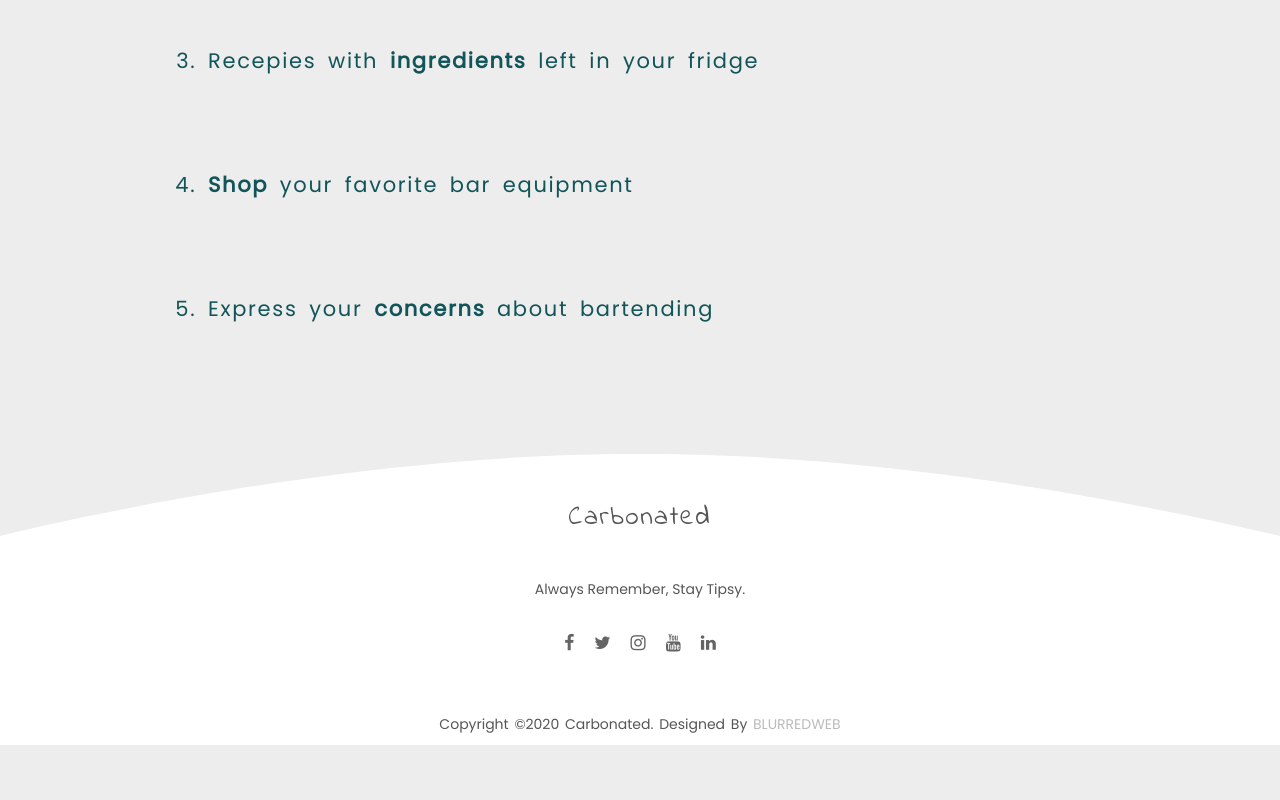
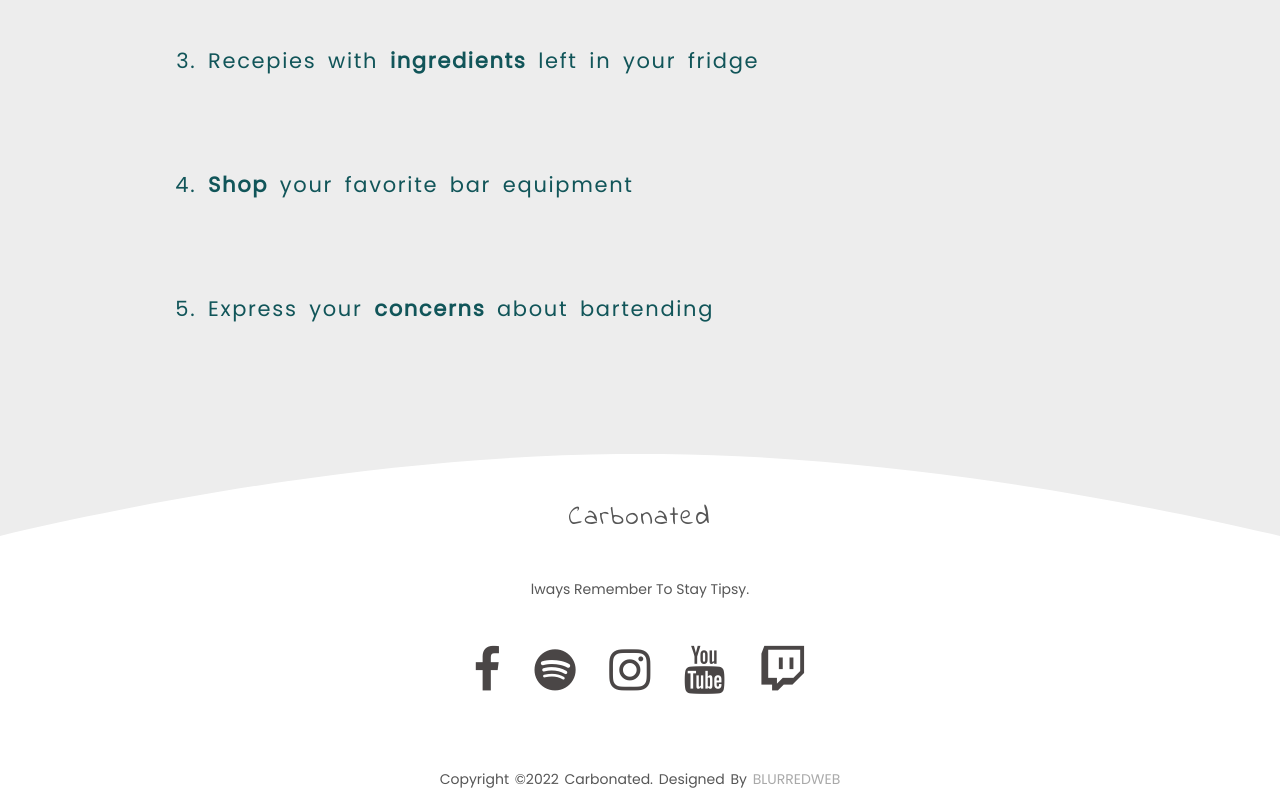
Before and after one commit to BlurryMelleFace/Web-Project-3.-Semester, a plain HTML site: page Index.html in a window 1280 px wide. Shown: the part 1298-2098 px from the top of the page. Before the commit the page ends 2043 px from the top, so only its background shows below. Drawn offline with Linux system fonts and the light colour scheme.

Commit message:
Added Footer to every Page and did slight refactoring

```diff
--- a/Index.html
+++ b/Index.html
@@ -125,27 +125,21 @@
         <div class="footer-content">
             <h1>Carbonated</h1>
             <p>
-                Always Remember, Stay Tipsy.
+                lways Remember To Stay Tipsy.
             </p>
             <ul class="socials">
-                <li><a href="h"><i class="fa fa-facebook"></i></a></li>
-                <li><a href="h"><i class="fa fa-twitter"></i></a></li>
-                <li><a href="h"><i class="fa fa-instagram"></i></a></li>
-                <li><a href="h"><i class="fa fa-youtube"></i></a></li>
-                <li><a href="h"><i class="fa fa-linkedin"></i></a></li>
+                <li><a href="#"><i class="fa fa-facebook"></i></a></li>
+                <li><a href="https://open.spotify.com/artist/2ZTnIKl1Q5qqsHsJFyLdGB"><i class="fa fa-spotify"></i></a></li>
+                <li><a href="https://www.instagram.com/blurrymelleface/"><i class="fa fa-instagram"></i></a></li>
+                <li><a href="https://www.youtube.com/channel/UCaw6sv2H1uHFsTJ7gj4eCJQ/videos"><i class="fa fa-youtube"></i></a></li>
+                <li><a href="#"><i class="fa fa-twitch"></i></a></li>
             </ul>
         </div>
-        <div class="footer-bottom">
-            <p>copyright &copy;2020 Carbonated. Designed by <span>BlurredWeb</span></p>
+        <div class="footer-bottom center">
+            <p>copyright &copy;2022 Carbonated. Designed by <span>BlurredWeb</span></p>
         </div>
         </div>
     </footer>
-
-    <!-- LeoPic -->
-    <!-- <div class="center">
-        <img class="shadow" src="Images\giphy.gif" with="480" height="230" alt="Leoooo">
-    </div> -->
-
 
 </div>
 
--- a/Style.css
+++ b/Style.css
@@ -1,16 +1,21 @@
+/* Shortcuts
+
+Ctrl+K Ctrl+0   Fold All
+Ctrl+K Ctrl+J   Unfold All
+Ctrl+Shift+?    Fold One
+Ctrl+Shift+´    Unfold One */
 
 *{
     margin: 0px;
     padding: 0px;
     box-sizing: border-box;
 }
-
-
 body {
     --main-color: rgb(86, 86, 86);
     --main2-color: rgb(17, 85, 89);
 
     --hyp-color: rgb(49, 71, 72);
+    --icon-color: rgb(74, 70, 70);
 
     --background-color: rgb(237, 237, 237);
     --element-color: rgb(255, 255, 255);
@@ -110,7 +115,6 @@ button:hover{
 .navpadding{
     padding-top: 10vh;
 }
-
 nav{
     width: 100%;
     position: fixed;
@@ -128,7 +132,6 @@ nav{
     text-transform: uppercase;
     letter-spacing: 5px;
     font-size: larger;
-
 }
 .nav-links{
     display: flex;
@@ -309,7 +312,6 @@ footer{
     padding-top: 40px;
     color: var(--main-color);
 }
-
 .footer-content{
     display: flex;
     align-items: center;
@@ -317,21 +319,18 @@ footer{
     flex-direction: column;
     text-align: center;
 }
-
 .footer-content h1{
     font-size: 1.68rem;
     font-weight: 400;
     text-transform: capitalize;
     line-height: 3rem;
 }
-
 .footer-content p{
     max-width: 500px;
     margin: 10px auto;
     line-height: 28px;
     font-size: 14px;
 }
-
 .socials{
     list-style: none;
     display: flex;
@@ -339,41 +338,34 @@ footer{
     justify-content: center;
     margin: 1rem 0  3rem 0;
 }
-
 .socials li{
-    margin: 0 10px;
+    margin: 16.8px;
 }
-
 .socials a{
     text-decoration: none;
-    color: rgb(101, 100, 100);
+    color: var(--icon-color)
 }
-
 .socials a i{
-    font-size: 1.1rem;
+    font-size: 3rem;
     transition: color 0.5s ease;
 }
-
-.socials a:hover{
-    color: aqua;
+.socials i:hover{
+    transform: scaleX(0.67);
+    transition: 0.3s;
 }
 .footer-bottom{
-    background: white;
+    background: var(--element-color);
     width: 100%;
-    padding: 10px 0;
-    text-align: center;
-
+    padding: 10px ;
 }
-
 .footer-bottom p{
     font-size: 14px;
     word-spacing: 2px;
     text-transform: capitalize;
 }
-
 .footer-bottom span{
     text-transform: uppercase;
-    opacity: 0.4;
+    opacity: 0.5;
     font-weight: 200;
 }
 /* Margin Bottom */
```
Also changed, not shown: cocktailgenre.html (+21 -0 lines), cocktailingredients.html (+21 -0 lines), faq.html (+21 -0 lines), onlinecourses.html (+21 -0 lines), shop.html (+21 -0 lines).
